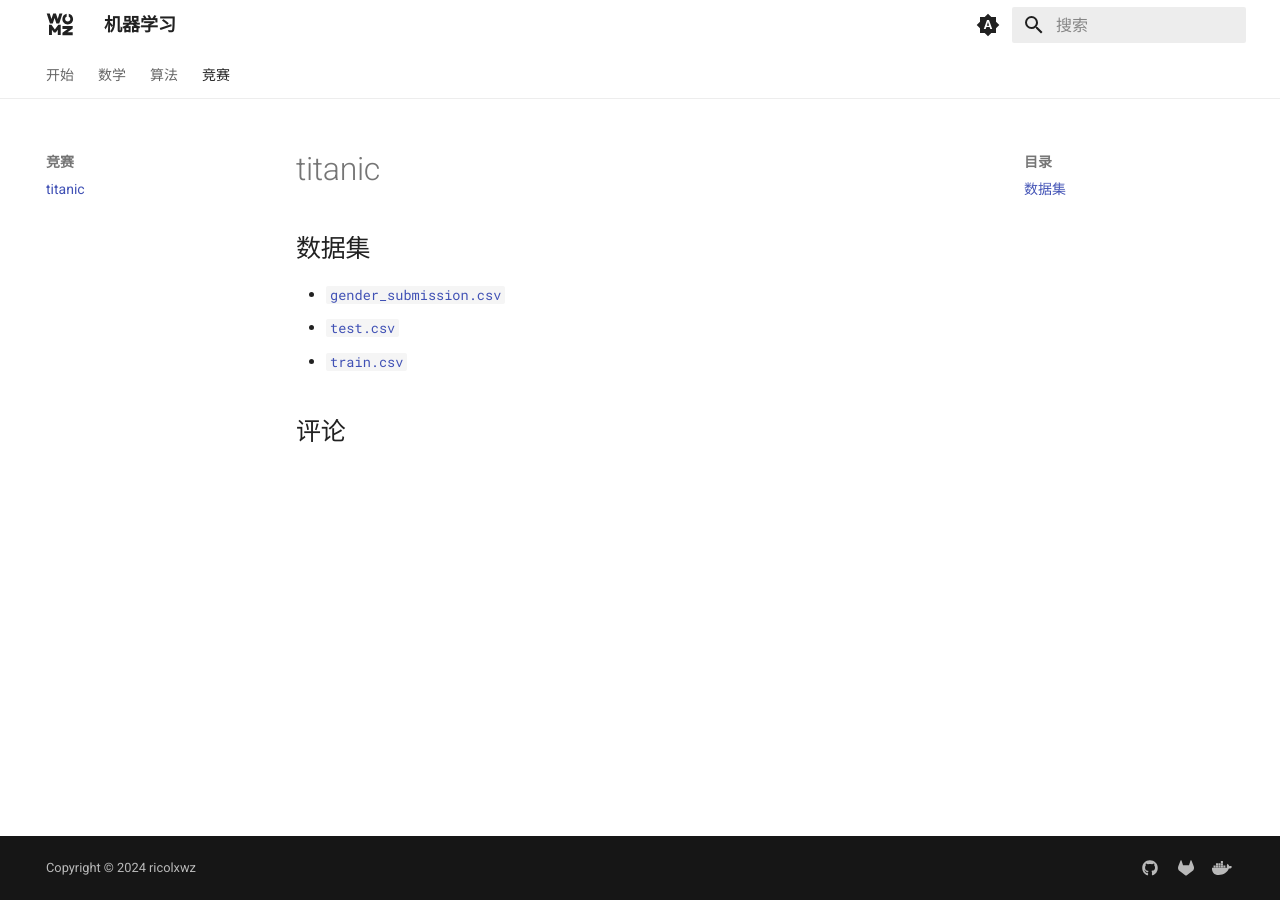
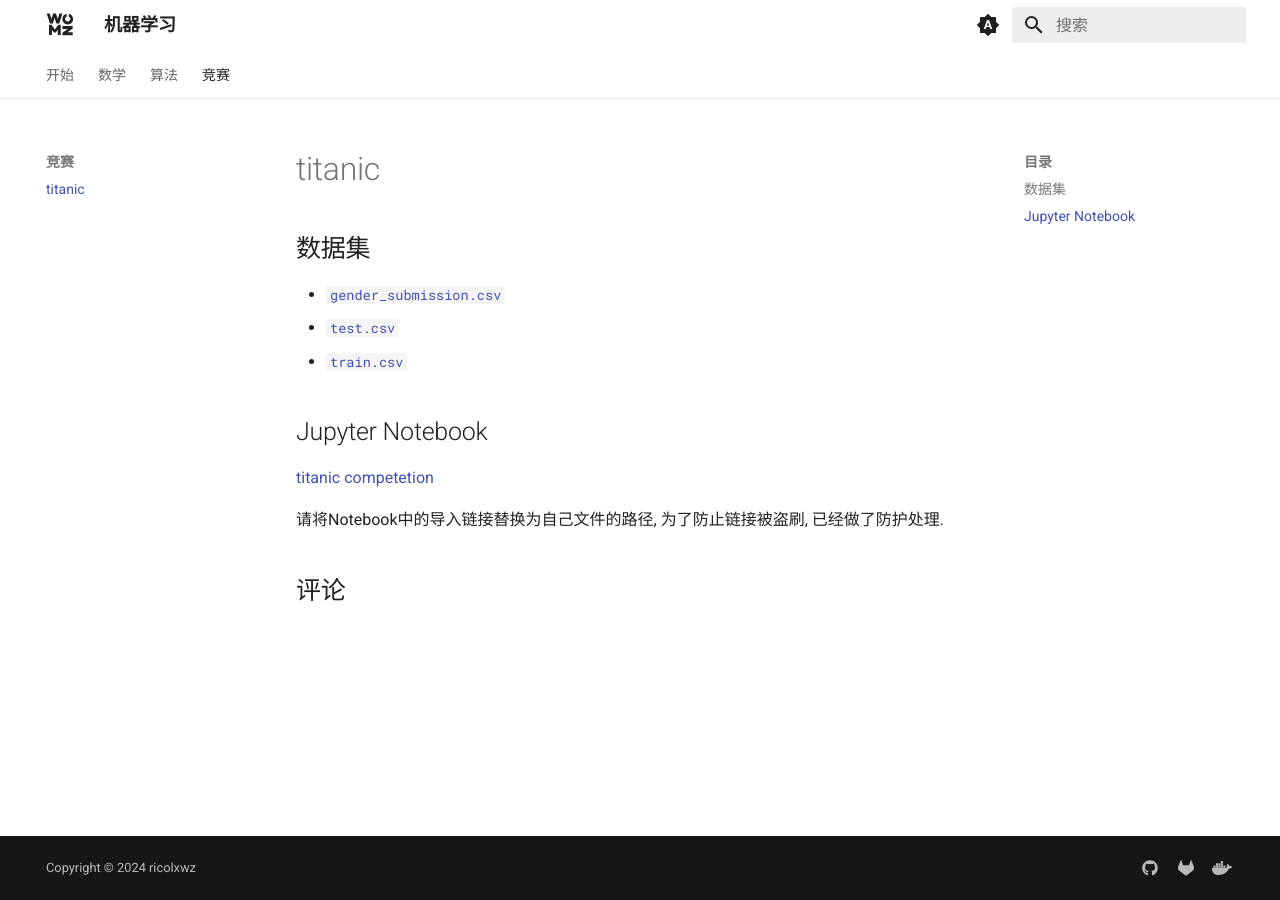
Before and after one commit to sigmax01/ml, an MkDocs documentation site: the page built from docs/竞赛/titanic.md, in a window 1280 px wide. Built offline with MkDocs 1.6.1 and Material for MkDocs 9.7.7, drawn with Linux system fonts in a browser that asks for light colours; comment, search, counter and statistics services are not loaded.

Commit message:
docs: Update documentation with corrected URLs, additional learning resources, and Jupyter Notebook link for Titanic competition

```diff
--- a/docs/竞赛/titanic.md
+++ b/docs/竞赛/titanic.md
@@ -8,3 +8,9 @@ comments: true
 - [`gender_submission.csv`](https://share.ricolxwz.io/machine-learning/dataset/kaggle/titanic/gender_submission.csv)
 - [`test.csv`](https://share.ricolxwz.io/machine-learning/dataset/kaggle/titanic/test.csv)
 - [`train.csv`](https://share.ricolxwz.io/machine-learning/dataset/kaggle/titanic/train.csv)
+
+## Jupyter Notebook
+
+[titanic competetion](https://colab.research.google.com/drive/1Ofh4d-ss4vgG1-_ZvTgx6Fm0JgqDNShk?usp=sharing)
+
+请将Notebook中的导入链接替换为自己文件的路径, 为了防止链接被盗刷, 已经做了防护处理.
```
